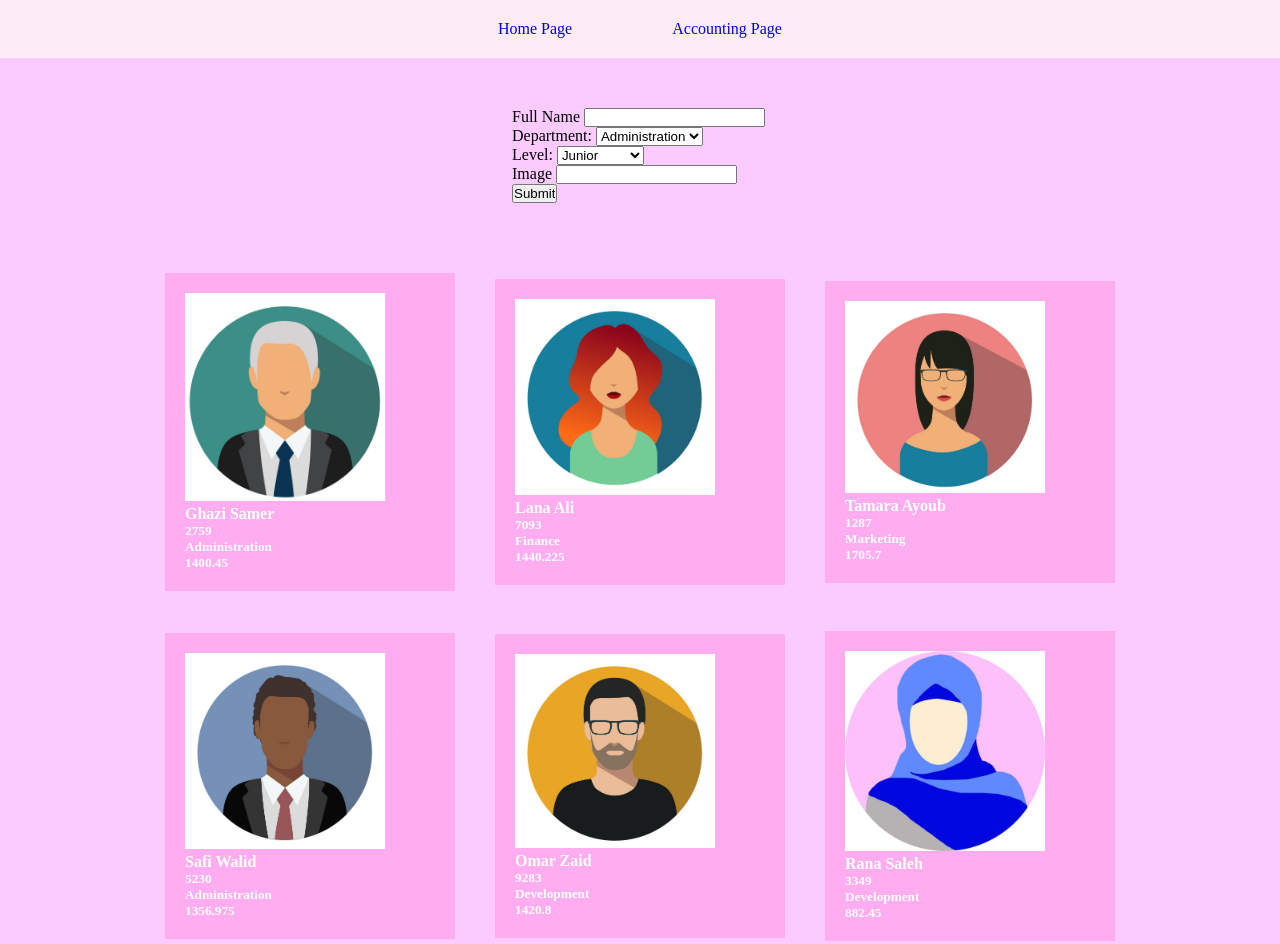
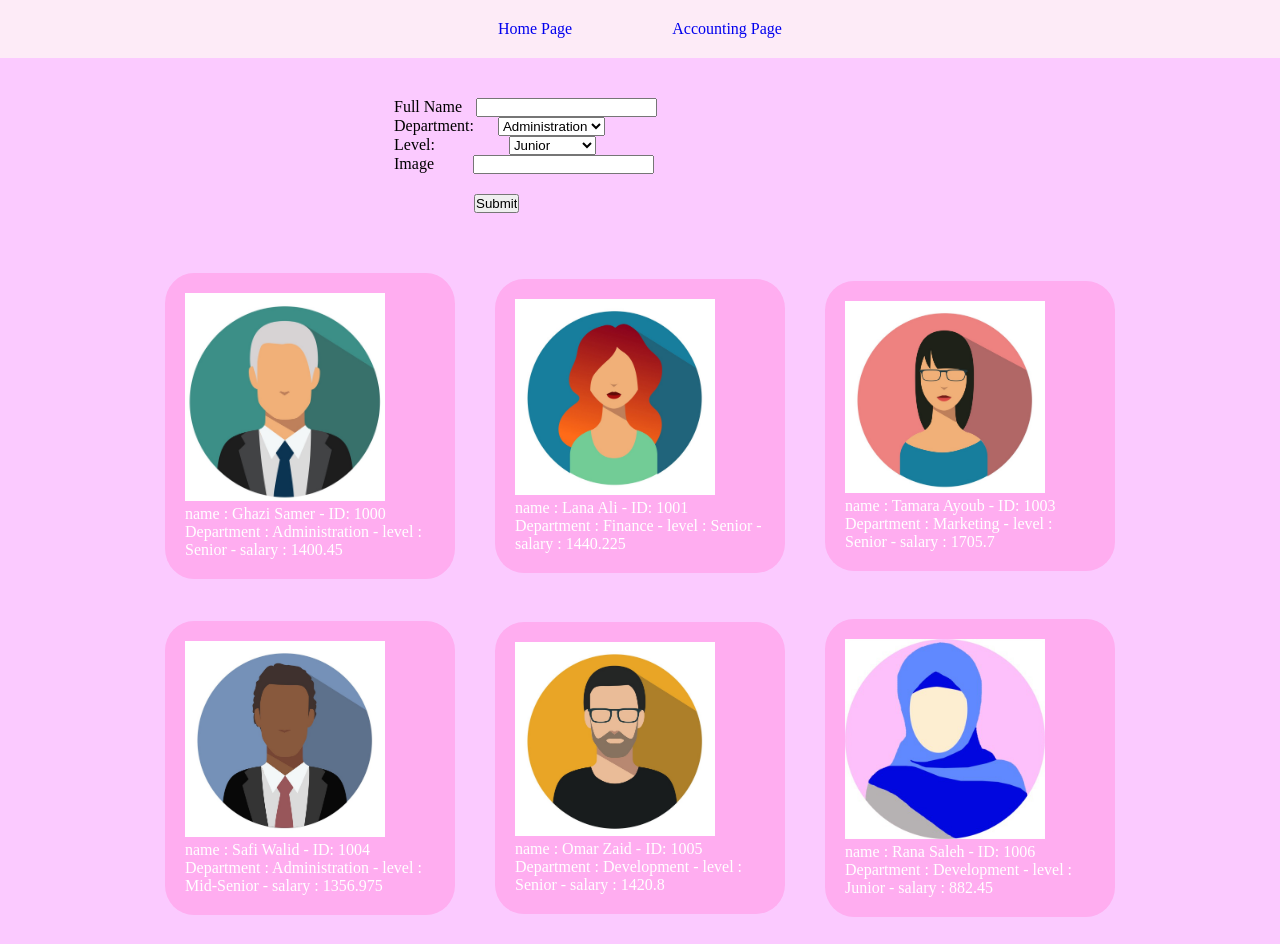
Before and after one commit to WalidAlrefai/HR-management-system, a plain HTML site: page index.html in a window 1280 px wide. Shown: the top 944 px of the page. Drawn offline with Linux system fonts and the light colour scheme.

Commit message:
last edit

```diff
--- a/JS/app.js
+++ b/JS/app.js
@@ -3,10 +3,10 @@
 let allEmployee=[]
 let employeeDiv = document.getElementById("employee");
 let from = document.getElementById("from");
-let element = document.getElementById("element").parentNode;
+// let element = document.getElementById("element").parentNode;
 
-function Employee(FullName,Department,Level,img){
-    this.EmployeeID = 0;
+function Employee(EmployeeID,FullName,Department,Level,img){
+    this.EmployeeID = EmployeeID;
     this.FullName = FullName;
     this.Department = Department;
     this.Level = Level;
@@ -29,21 +29,43 @@ Employee.prototype.resultOfSalary = function(){
     return this.isSalary
 
 }
- Employee.prototype.newId = function (){
+  function  newId(){
      var empid = 0 ;
     empid = Math.floor(1000 + Math.random() * 9000);
 
-    this.EmployeeID=empid
-    return this.EmployeeID
+
+    return empid
 }
 
-let employee1 = new Employee( "Ghazi Samer" , "Administration" , "Senior" , "assets/Ghazi.jpg");
-let employee2 = new Employee( "Lana Ali" , "Finance" , "Senior", "assets/Lana.jpg");
-let employee3 = new Employee( "Tamara Ayoub" , "Marketing" , "Senior", "assets/Tamara.jpg" );
-let employee4 = new Employee( "Safi Walid" , "Administration" , "Mid-Senior", "assets/Safi.jpg");
-let employee5 = new Employee( "Omar Zaid" ,    "Development" , "Senior" , "assets/Omar.jpg");
-let employee6 = new Employee( "Rana Saleh" , "Development" , "Junior", "assets/Rana.jpg");
-let employee7 = new Employee( "Hadi Ahmad" , "Finance" , "Mid-Senior","assets/Hadi.jpg");
+// function saveToLocalStorage() {
+//     let stringifedData = JSON.stringify(allEmployee);
+//     localStorage.setItem("Employees", stringifedData);
+// }
+
+
+// function getData() {
+//     let data = localStorage.getItem("Employees");
+//     let parseData = JSON.parse(data);
+//     if (parseData != null) {
+//         allEmployee =[];
+//         console.log(parseData);
+
+//         for (let i = 0; i < parseData.length; i++) {
+//             console.log(parseData[i]);
+//             new Employee(parseData[i].EmployeeID, parseData[i].FullName, parseData[i].Department, parseData[i].Level, parseData[i].img)
+//         }
+//     }
+//     renderAll();
+// }
+
+
+let employee1 = new Employee(1000,"Ghazi Samer" , "Administration" , "Senior" , "assets/Ghazi.jpg");
+let employee2 = new Employee( 1001,"Lana Ali" , "Finance" , "Senior", "assets/Lana.jpg");
+let employee3 = new Employee( 1003,"Tamara Ayoub" , "Marketing" , "Senior", "assets/Tamara.jpg" );
+let employee4 = new Employee( 1004,"Safi Walid" , "Administration" , "Mid-Senior", "assets/Safi.jpg");
+let employee5 = new Employee( 1005,"Omar Zaid" ,    "Development" , "Senior" , "assets/Omar.jpg");
+let employee6 = new Employee( 1006,"Rana Saleh" , "Development" , "Junior", "assets/Rana.jpg");
+let employee7 = new Employee( 1007,"Hadi Ahmad" , "Finance" , "Mid-Senior","assets/Hadi.jpg");
 
 
 Employee.prototype.render = function () {
@@ -53,6 +75,7 @@ Employee.prototype.render = function () {
     newDiv.style.width = "250px";
     newDiv.style.padding = "20px";
     newDiv.style.margin = "20px";
+    newDiv.style.borderRadius = "10%";
 
 
      let image = document.createElement('img') ;
@@ -60,28 +83,32 @@ Employee.prototype.render = function () {
     newDiv.appendChild(image).width ="200";
     employeeDiv.appendChild(newDiv);
 
-    let Name = document.createElement('h4');
-    Name.textContent = this.FullName;
-    newDiv.appendChild(Name);
+    let info = document.createElement('p')
+    info.textContent = "name : " +this.FullName + "  -  " + "ID: " + this.EmployeeID + " " +  "Department : "
+    + this.Department + " - " + "level : " + this.Level  + " - " + "salary : " +  this.resultOfSalary();
+
+    newDiv.appendChild(info);
     employeeDiv.appendChild(newDiv);
 
-    // element.insertBefore(newDiv, image);
+    // let Name = document.createElement('h4');
+    // Name.textContent = this.FullName;
+    // newDiv.appendChild(Name);
+    // employeeDiv.appendChild(newDiv);
 
-    let Empid = document.createElement('h5');
-    Empid.textContent = this.newId();
-    newDiv.appendChild(Empid);
-    employeeDiv.appendChild(newDiv);
+    // let Empid = document.createElement('h5');
+    // Empid.textContent = this.EmployeeID;
+    // newDiv.appendChild(Empid);
+    // employeeDiv.appendChild(newDiv);
 
+    // let Depart = document.createElement('h5');
+    // Depart.textContent = this.Department;
+    // newDiv.appendChild(Depart);
+    // employeeDiv.appendChild(newDiv);
 
-    let Depart = document.createElement('h5');
-    Depart.textContent = this.Department;
-    newDiv.appendChild(Depart);
-    employeeDiv.appendChild(newDiv);
-
-    let Salar = document.createElement('h5');
-    Salar.textContent = this.resultOfSalary();
-    newDiv.appendChild(Salar);
-    employeeDiv.appendChild(newDiv);
+    // let Salar = document.createElement('h5');
+    // Salar.textContent = this.resultOfSalary();
+    // newDiv.appendChild(Salar);
+    // employeeDiv.appendChild(newDiv);
 
 
 
@@ -120,12 +147,12 @@ console.log(this);
 // }
 
 
-
+function renderAll(){
 
 for(let i = 0 ; i < allEmployee.length ; i++){
     allEmployee[i].render();
 }
-
+}
 
 from.addEventListener("submit", handleSubmit);
 
@@ -136,10 +163,11 @@ function handleSubmit(event) {
     let Department = event.target.Department.value;
     let Level = event.target.Level.value;
     let Image = event.target.image.value;
-
-    let newEmployee = new Employee(fullName,Department,Level,Image);
+    let empid = newId();
+    let newEmployee = new Employee(empid,fullName,Department,Level,Image ,);
 
     newEmployee.resultOfSalary()
+    saveToLocalStorage()
     newEmployee.render()
 //     console.log(fullName)
 //     console.log(Department)
@@ -147,3 +175,5 @@ function handleSubmit(event) {
 //    console.log(Image)
 
 }
+// getData()
+renderAll()
--- a/Style/accounting.css
+++ b/Style/accounting.css
@@ -2,8 +2,11 @@
     margin: 0;
     padding: 0;
 }
+body {
+    background-color: #FBCAFF;
+}
 .nav-bar{
-    background-color: gray;
+    background-color: #FDEBF7;
     overflow: hidden;
     display: flex;
     /* display: inline; */
@@ -25,13 +28,16 @@
 }
 
 .content{
-    height: 500px;
+    height: 1fr;
+}
+#table{
+    border:1px  solid black ;
 }
 
 
 
 footer{
-    background-color: grey;
+    background-color: #FC28FB;
     display: flex;
     align-items: center;
     justify-content: space-around;
--- a/Style/index.css
+++ b/Style/index.css
@@ -31,9 +31,26 @@ body {
     /* background-color: #FBCAFF; */
     height: 1fr;
     /* width: 785px; */
+    overflow: hidden;
 }
 #from{
-    margin: 50px 40%;
+    margin: 40px 30%;
+
+}
+form label{
+    margin: 10px;
+}
+.dept{
+    margin: 0 0 0 10px;
+}
+.lvl{
+    margin: 0 0 0 60px;
+}
+#image{
+    margin: 0 0 0 25px;
+}
+.sub{
+    margin: 20px 0 0 90px ;
 }
 /* #form input {
     margin: 20px;
--- a/index.html
+++ b/index.html
@@ -23,15 +23,15 @@
                 <input id="fullName" type="text" name="fullName" >
                 <br>
                 <label for="Department">Department:</label>
-                <select id="Department" name="Department" >
+                <select id="Department" name="Department" class="dept" >
                     <option value="Administration">Administration</option>
                     <option value="Marketing">Marketing</option>
                     <option value="Development">Development</option>
                     <option value="Finance">Finance</option>
                 </select>
                 <br>
-                <label for="Level">Level:</label>
-                <select id="Level" name="Level" >
+                <label for="Level" >Level:</label>
+                <select id="Level" name="Level" class="lvl" >
                     <option value="Junior">Junior</option>
                     <option value="Mid-Senior">Mid-Senior</option>
                     <option value="Senior">Senior</option>
@@ -40,7 +40,7 @@
                 <label for="Image">Image</label>
                 <input id="image" type="text"  name="Image">
                 <br>
-                <input type="submit" value="Submit">
+                <input type="submit" value="Submit" class="sub">
 
             </form>
             <div id="employee"></div>
```
Also changed, not shown: JS/accounting.js (added, +33 -0 lines), accounting.html (+5 -0 lines).
